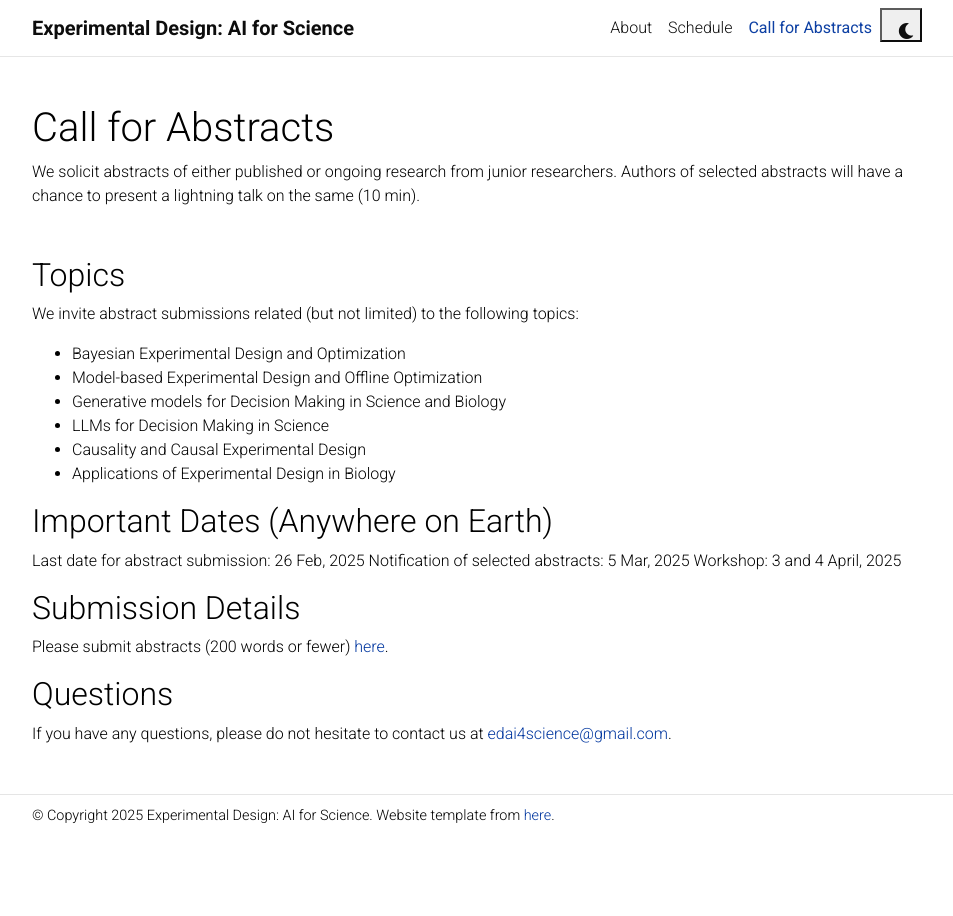
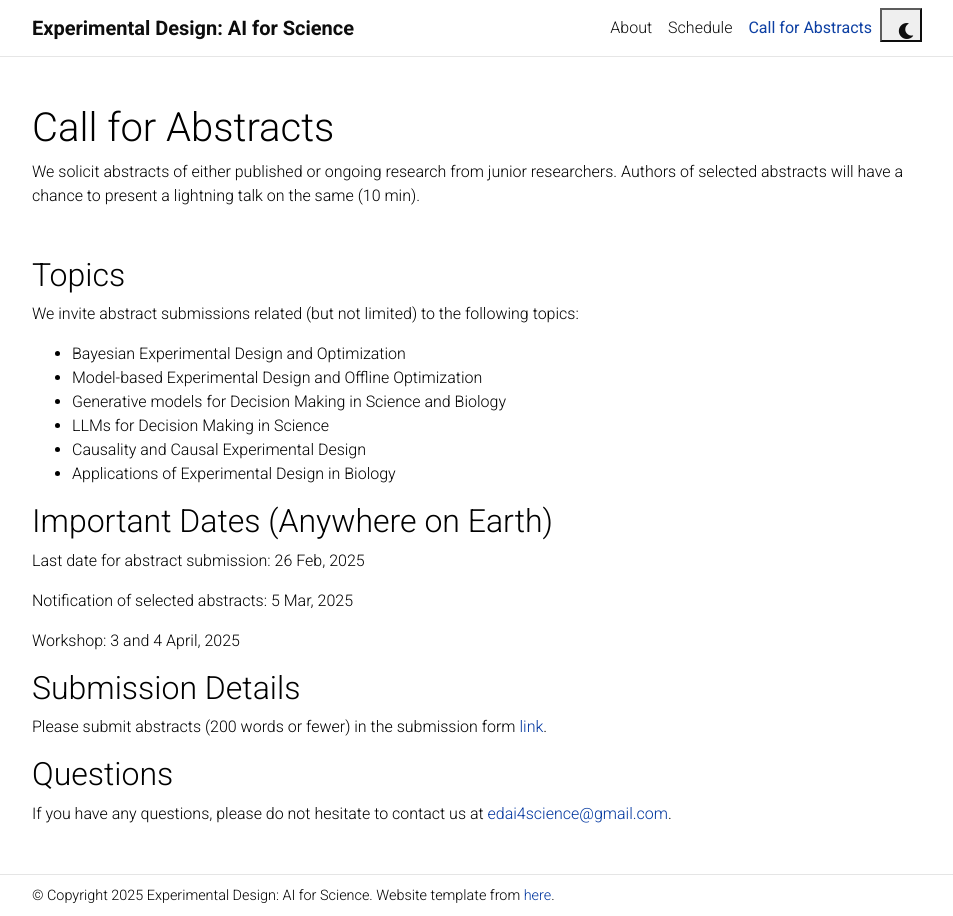
Before and after one commit to edai4science/edai4science.github.io, a Jekyll site: the page built from _pages/call.md, in a window 1280 px wide. Shown: the whole page, without its empty margins (163-1116 px from the left). Built offline with Jekyll 4.4.1, drawn with Linux system fonts in a browser that asks for light colours; comment, search, counter and statistics services are not loaded; a style sheet for code colours, icons or effects is not loaded.

Commit message:
add venue and abstract form

```diff
--- a/_layouts/workshop.html
+++ b/_layouts/workshop.html
@@ -37,7 +37,7 @@ layout: default
       </ul>
 
     <p>The workshop will be held at Mackenzie Room, Jen-Hsun Huang Engineering Center at Stanford University.
-      [Directions to the Venue](https://icme.stanford.edu/sites/g/files/sbiybj17116/files/media/file/parking_and_directions_to_the_mackenzie_room_huang_building_0_0.pdf)
+      <a href="https://icme.stanford.edu/sites/g/files/sbiybj17116/files/media/file/parking_and_directions_to_the_mackenzie_room_huang_building_0_0.pdf">Directions to the Venue</a>.
     </p>
     </div>
 
--- a/_pages/call.md
+++ b/_pages/call.md
@@ -23,12 +23,14 @@ We invite abstract submissions related (but not limited) to the following topics
 ## Important Dates (Anywhere on Earth)
 
 Last date for abstract submission: 26 Feb, 2025
+
 Notification of selected abstracts: 5 Mar, 2025
+
 Workshop: 3 and 4 April, 2025
 
 ## Submission Details
 
-Please submit abstracts (200 words or fewer) [here](https://docs.google.com/forms/d/e/1FAIpQLSeAmUq7h2VRTySdQvZpqdoPwuScBLLe10jf7y9FluxFvbr4QQ/viewform?usp=header).
+Please submit abstracts (200 words or fewer) in the submission form [link](https://docs.google.com/forms/d/e/1FAIpQLSeAmUq7h2VRTySdQvZpqdoPwuScBLLe10jf7y9FluxFvbr4QQ/viewform?usp=header).
 
 ## Questions
 
```
